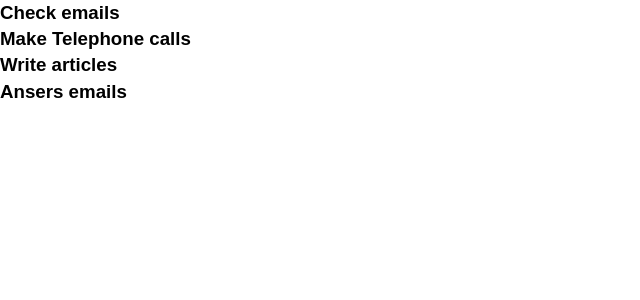
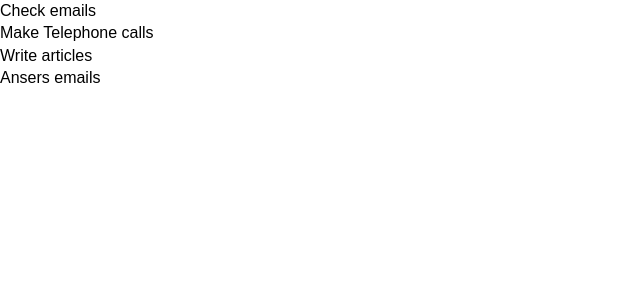
Before and after one commit to sunisakc/TodoList, a React (Create React App) app: page / in a window 1280 px wide. Shown: the top 300 px of the page, without its empty margins (0-640 px from the left). Built offline with nearby package versions, Linux system fonts and the light colour scheme.

Commit message:
Added Todoitem

```diff
--- a/src/components/Todoitems.js
+++ b/src/components/Todoitems.js
@@ -4,7 +4,7 @@
   render() {
     return (
       <div>
-
+        <p>{ this.props.todo.title }</p>
       </div>
     )
   }
--- a/src/components/Todos.js
+++ b/src/components/Todos.js
@@ -1,10 +1,11 @@
 import React, { Component } from 'react';
+import Todoitems from './Todoitems';
 
 
 class Todos extends Component {
   render() {
       return this.props.todos.map((todo) => (
-          <h3>{todo.title }</h3>
+          <Todoitems key={todo.id} todo={todo}/>
       ));
   }
 }
```
